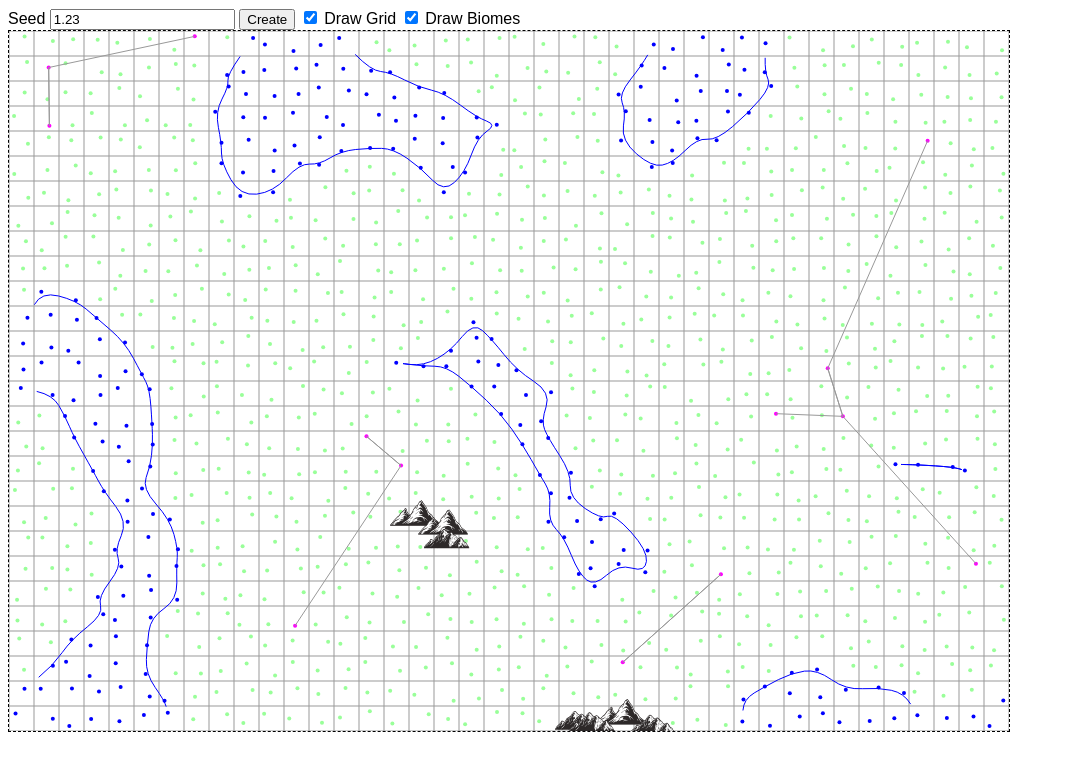
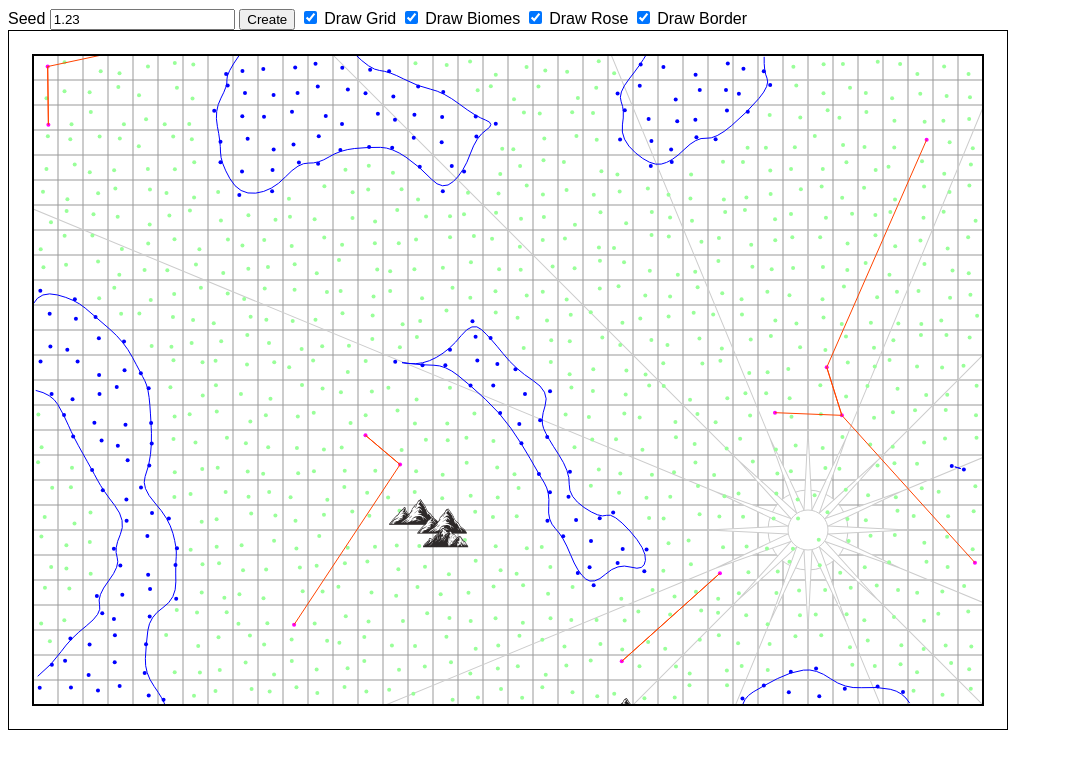
Before and after one commit to thomasstauffer666/map-yard, a plain HTML site: page prototypes/outline-grid/index.html in a window 1280 px wide. Shown: the whole page, without its empty margins (0-1065 px from the left). Drawn offline with Linux system fonts and the light colour scheme.

Commit message:
add border and rose

```diff
--- a/prototypes/outline-grid/index.html
+++ b/prototypes/outline-grid/index.html
@@ -6,10 +6,6 @@
 	<meta name="viewport" content="width=device-width, initial-scale=1.0">
 	<link rel="icon" href="data:,">
 	<style>
-		svg {
-			border: 1px dashed black;
-		}
-
 		body {
 			font-family: 'Ubuntu', sans-serif;
 		}
@@ -24,12 +20,10 @@
 		<span>Draw Grid</span>
 		<input id="draw-biomes" type="checkbox" checked>
 		<span>Draw Biomes</span>
-		<!--
 		<input id="draw-rose" type="checkbox" checked>
 		<span>Draw Rose</span>
 		<input id="draw-border" type="checkbox" checked>
 		<span>Draw Border</span>
-		-->
 	</div>
 	<svg id="svg"></svg>
 </body>
--- a/prototypes/outline-grid/main.js
+++ b/prototypes/outline-grid/main.js
@@ -32,13 +32,12 @@ function lerp(a, b, x) {
 }
 */
 
-function gridMake(width, height, callable) {
+function gridMake(width, height) {
 	const data = [];
 	for (let y = 0; y < height; y += 1) {
 		const row = [];
 		for (let x = 0; x < width; x += 1) {
-			const v = callable({ x: x, y: y });
-			row.push(v);
+			row.push({});
 		}
 		data.push(row);
 	}
@@ -75,7 +74,11 @@ function rnhMinMax(seeds, min, max) {
 // Perlin
 
 function perlinCreate(seed, width, height) {
-	return gridMake(width, height, p => rnhUnitVector([seed, p.x, p.y]));
+	const grid = gridMake(width, height);
+	gridForEach(grid, 0, (tileCoord) => {
+		grid.data[tileCoord.y][tileCoord.x] = rnhUnitVector([seed, tileCoord.x, tileCoord.y]);
+	});
+	return grid;
 }
 
 function perlinNoise(perlin, coord) {
@@ -107,12 +110,7 @@ function isUint32(x) {
 }
 */
 
-// TODO remove
-const WIDTH = 1000;
-const HEIGHT = 700;
-const GRID_SIZE = 25;
-
-function create(seed) {
+function create(seed, options) {
 	// this would is the only user controlled number
 	// const seed = 0.3; // Math.random();
 
@@ -125,17 +123,10 @@ function create(seed) {
 	const gridBorderMin = 0.2;
 	const gridBorderMax = 0.8;
 
-	const w = Math.floor(WIDTH / GRID_SIZE);
-	const h = Math.floor(HEIGHT / GRID_SIZE);
+	const w = Math.floor(options.width / options.gridSize);
+	const h = Math.floor(options.height / options.gridSize);
 	// TOOD use gridForEach for init?
-	const g = gridMake(w, h, (p) => {
-		return {
-			// TODO use x, y to store tile coordinates, then gridForEach could use a tile a first param
-			random: rnhNorm([seed, seedRandom, p.x, p.y]), // used in many places
-			x: (rnhMinMax([seed, seedX, p.x, p.y], gridBorderMin, gridBorderMax) + p.x) * GRID_SIZE,
-			y: (rnhMinMax([seed, seedY, p.x, p.y], gridBorderMin, gridBorderMax) + p.y) * GRID_SIZE,
-		};
-	});
+	const g = gridMake(w, h);
 
 	function selectBiome(p) {
 		if (p.level > 1.4) return 'mountain';
@@ -145,8 +136,13 @@ function create(seed) {
 	}
 
 	// assign level & biomes
-	gridForEach(g, 0, (tile) => {
-		const p = g.data[tile.y][tile.x];
+	gridForEach(g, 0, (tileCoord) => {
+		const p = g.data[tileCoord.y][tileCoord.x];
+		p.random = rnhNorm([seed, seedRandom, tileCoord.x, tileCoord.y]); // used in many places
+		const sx = [seed, seedX, tileCoord.x, tileCoord.y];
+		const sy = [seed, seedY, tileCoord.x, tileCoord.y];
+		p.x = (rnhMinMax(sx, gridBorderMin, gridBorderMax) + tileCoord.x) * options.gridSize;
+		p.y = (rnhMinMax(sy, gridBorderMin, gridBorderMax) + tileCoord.y) * options.gridSize;
 		let noise = perlinNoise(perlin, { x: p.x / 200, y: p.y / 200 });
 		p.level = noise + 1.0; // 0 .. 2
 		p.biome = selectBiome(p);
@@ -155,20 +151,24 @@ function create(seed) {
 	return { grid: g };
 }
 
-function draw(map, images) {
+function draw(map, images, options) {
 	const elementMap = document.getElementById('svg');
 	elementMap.innerHTML = '';
-	elementMap.setAttribute('width', WIDTH);
-	elementMap.setAttribute('height', HEIGHT);
+	elementMap.setAttribute('width', options.width);
+	elementMap.setAttribute('height', options.height);
 
 	const isDrawGrid = document.getElementById('draw-grid').checked;
 	const isDrawBiomes = document.getElementById('draw-biomes').checked;
-	//const isDrawRose = document.getElementById('draw-rose').checked;
-	//const isDrawBorder = document.getElementById('draw-border').checked;
+	const isDrawRose = document.getElementById('draw-rose').checked;
+	const isDrawBorder = document.getElementById('draw-border').checked;
 
 	// grid
 	if (isDrawGrid) {
-		elementMap.appendChild(svgutil.createGrid(WIDTH, HEIGHT, GRID_SIZE));
+		elementMap.appendChild(svgutil.createGrid(options.width, options.height, options.gridSize));
+	}
+
+	if (isDrawRose) {
+		elementMap.appendChild(svgutil.createRose({ x: options.width - 200, y: options.height - 200 }));
 	}
 
 	// biomes
@@ -179,16 +179,16 @@ function draw(map, images) {
 		'mountain': '#999',
 	};
 	if (isDrawBiomes) {
-		gridForEach(map.grid, 0, (tile) => {
-			const p = map.grid.data[tile.y][tile.x];
-			elementMap.appendChild(svgutil.createCircle(p, BIOMES_COLORS[p.biome]));
+		gridForEach(map.grid, 0, (tileCoord) => {
+			const p = map.grid.data[tileCoord.y][tileCoord.x];
+			elementMap.appendChild(svgutil.createCircle(p, 2, '', BIOMES_COLORS[p.biome]));
 		});
 	}
 
 	// towns
 	const towns = [];
-	gridForEach(map.grid, 0, (tile) => {
-		const d = map.grid.data[tile.y][tile.x];
+	gridForEach(map.grid, 0, (tileCoord) => {
+		const d = map.grid.data[tileCoord.y][tileCoord.x];
 		if (d.biome === 'town') {
 			towns.push({ x: d.x, y: d.y });
 		}
@@ -209,14 +209,14 @@ function draw(map, images) {
 	const SHOW_STREETS = true;
 	if (SHOW_STREETS) {
 		for (const street of streets) {
-			elementMap.appendChild(svgutil.createLine(street.from, street.to, '#999'));
+			elementMap.appendChild(svgutil.createLine(street.from, street.to, '#f40'));
 		}
 	}
 
 	// mountains
 	const items = [];
-	gridForEach(map.grid, 0, (tile) => {
-		const p = map.grid.data[tile.y][tile.x];
+	gridForEach(map.grid, 0, (tileCoord) => {
+		const p = map.grid.data[tileCoord.y][tileCoord.x];
 		if (p.biome === 'mountain') {
 			// currently using the same random number for everything
 			const m = images.mountains[Math.floor(p.random * images.mountains.length)];
@@ -239,16 +239,16 @@ function draw(map, images) {
 	}
 
 	// draw coast
-	gridForEach(map.grid, 1, (tile) => {
-		const p = map.grid.data[tile.y][tile.x];
-		const pl = map.grid.data[tile.y + 0][tile.x - 1];
-		const pr = map.grid.data[tile.y + 0][tile.x + 1];
-		const pt = map.grid.data[tile.y - 1][tile.x - 0];
-		const pb = map.grid.data[tile.y + 1][tile.x + 0];
-		const ptl = map.grid.data[tile.y - 1][tile.x - 1];
-		const ptr = map.grid.data[tile.y - 1][tile.x + 1];
-		const pbl = map.grid.data[tile.y + 1][tile.x - 1];
-		const pbr = map.grid.data[tile.y + 1][tile.x + 1];
+	gridForEach(map.grid, 1, (tileCoord) => {
+		const p = map.grid.data[tileCoord.y][tileCoord.x];
+		const pl = map.grid.data[tileCoord.y + 0][tileCoord.x - 1];
+		const pr = map.grid.data[tileCoord.y + 0][tileCoord.x + 1];
+		const pt = map.grid.data[tileCoord.y - 1][tileCoord.x - 0];
+		const pb = map.grid.data[tileCoord.y + 1][tileCoord.x + 0];
+		const ptl = map.grid.data[tileCoord.y - 1][tileCoord.x - 1];
+		const ptr = map.grid.data[tileCoord.y - 1][tileCoord.x + 1];
+		const pbl = map.grid.data[tileCoord.y + 1][tileCoord.x - 1];
+		const pbr = map.grid.data[tileCoord.y + 1][tileCoord.x + 1];
 		let ps = [];
 
 		// tr
@@ -312,24 +312,33 @@ function draw(map, images) {
 			elementMap.appendChild(svgutil.createQuadraticBezier(middle(p, ps[1]), p, middle(p, ps[3]), '#00f'));
 		}
 	});
+
+	if (isDrawBorder) {
+		elementMap.appendChild(svgutil.createBorder(options.width, options.height, options.gridSize));
+	}
 }
 
 async function main() {
 	const mountains = await Promise.all(['mountain1.svg', 'mountain2.svg', 'mountain3.svg'].map($ => svgutil.load($)));
 	const images = { mountains: mountains };
+	const options = {
+		width: 1000,
+		height: 700,
+		gridSize: 25,
+	};
 
 	let map = null;
 
 	function clickCreate() {
 		const seed = parseFloat(document.getElementById('seed').value);
-		map = create(seed);
-		map.grid.data[17][35].biome = 'water';
-		map.grid.data[17][36].biome = 'water';
-		draw(map, images);
+		map = create(seed, options);
+		// map.grid.data[17][35].biome = 'water';
+		// map.grid.data[17][36].biome = 'water';
+		draw(map, images, options);
 	}
 
 	function clickDraw() {
-		draw(map, images);
+		draw(map, images, options);
 	}
 
 	function clickMap(event) {
@@ -337,12 +346,14 @@ async function main() {
 		const y = Math.floor(event.offsetY / GRID_SIZE);
 		console.log(x, y);
 		map.grid.data[y][x].biome = 'water';
-		draw(map, images);
+		draw(map, images, options);
 	}
 
 	document.getElementById('create').addEventListener('click', clickCreate);
 	document.getElementById('draw-grid').addEventListener('change', clickDraw);
 	document.getElementById('draw-biomes').addEventListener('change', clickDraw);
+	document.getElementById('draw-rose').addEventListener('change', clickDraw);
+	document.getElementById('draw-border').addEventListener('change', clickDraw);
 	document.getElementById('svg').addEventListener('click', clickMap);
 
 	clickCreate();
--- a/prototypes/outline-grid/svgutil.js
+++ b/prototypes/outline-grid/svgutil.js
@@ -1,9 +1,9 @@
-export function createCircle(center, color) {
+export function createCircle(center, radius, strokeColor, fillColor) {
 	const circle = document.createElementNS('http://www.w3.org/2000/svg', 'circle');
 	circle.setAttribute('cx', center.x);
 	circle.setAttribute('cy', center.y);
-	circle.setAttribute('r', 2);
-	circle.setAttribute('style', 'fill:' + color);
+	circle.setAttribute('r', radius);
+	circle.setAttribute('style', `stroke:${strokeColor};fill:${fillColor}`);
 	return circle;
 }
 
@@ -17,22 +17,62 @@ export function createLine(start, end, color) {
 	return line;
 }
 
-export function createQuadraticBezier(point1, point2, point3, color) {
+export function createQuadraticBezier(point1, point2, point3, strokeColor) {
 	const path = document.createElementNS('http://www.w3.org/2000/svg', 'path');
 	path.setAttribute('d', `M${point1.x} ${point1.y} Q${point2.x} ${point2.y},${point3.x} ${point3.y}`);
-	path.setAttribute('style', 'fill:none;stroke:' + color);
+	path.setAttribute('style', `stroke:${strokeColor};fill:none`);
 	return path;
 }
 
 export function createGrid(width, height, gridSize) {
-	const group = document.createElementNS('http://www.w3.org/2000/svg', 'g');
+	let data = '';
 	for (let y = 0; y <= height; y += gridSize) {
-		group.appendChild(createLine({ x: 0, y: y }, { x: width, y: y }, '#999'));
+		data += `M0 ${y}L${width} ${y}`;
 	}
 	for (let x = 0; x <= width; x += gridSize) {
-		group.appendChild(createLine({ x: x, y: 0 }, { x: x, y: height }, '#999'));
+		data += `M${x} 0L${x} ${height}`;
 	}
+	const path = document.createElementNS('http://www.w3.org/2000/svg', 'path');
+	path.setAttribute('d', data);
+	path.setAttribute('style', 'stroke:#999;fill:none');
+	return path;
+}
+
+export function createRosePeak(strokeColor) {
+	const path = document.createElementNS('http://www.w3.org/2000/svg', 'path');
+	path.setAttribute('d', 'M 100 0 L 1000 0 M 0 0 L 0 5 L 100 0 L 0 -5 z');
+	path.setAttribute('style', `stroke:${strokeColor};fill:#fff`);
+	return path;
+}
+
+export function createRose(center) {
+	const group = document.createElementNS('http://www.w3.org/2000/svg', 'g');
+	const strokeColor = '#ccc';
+	group.appendChild(createCircle({x:0,y:0}, 40, strokeColor, '#fff'));
+	for(let angle = 0; angle < 360; angle += 22.5) {
+		const peak = createRosePeak(strokeColor);
+		peak.setAttribute('transform', `rotate(${angle} 0 0)`)
+		group.appendChild(peak);
+	}
+	group.appendChild(createCircle({x:0,y:0}, 20, strokeColor, '#fff'));
+	group.setAttribute('transform', `translate(${center.x} ${center.y})`)
 	return group;
+}
+
+export function createBorder(width, height, border) {
+	const path = document.createElementNS('http://www.w3.org/2000/svg', 'path');
+	const tl = { x: 0, y: 0 };
+	const tr = { x: width, y: 0 };
+	const bl = { x: 0, y: height };
+	const br = { x: width, y: height };
+	const b = border;
+	const outer = `M${tl.x} ${tl.y} L${bl.x} ${bl.y} L${br.x} ${br.y} L${tr.x} ${tr.y} L${tl.x} ${tl.y} z`;
+	const inner = `M${tl.x + b} ${tl.y + b} L${tr.x - b} ${tr.y + b} L${br.x - b} ${br.y - b} L${bl.x + b} ${bl.y - b} L${
+		tl.x + b
+	} ${tl.y + b} z`;
+	path.setAttribute('d', outer + inner);
+	path.setAttribute('style', 'fill:#fff;stroke:#000;stroke-width:2');
+	return path;
 }
 
 export async function load(filename) {
```
